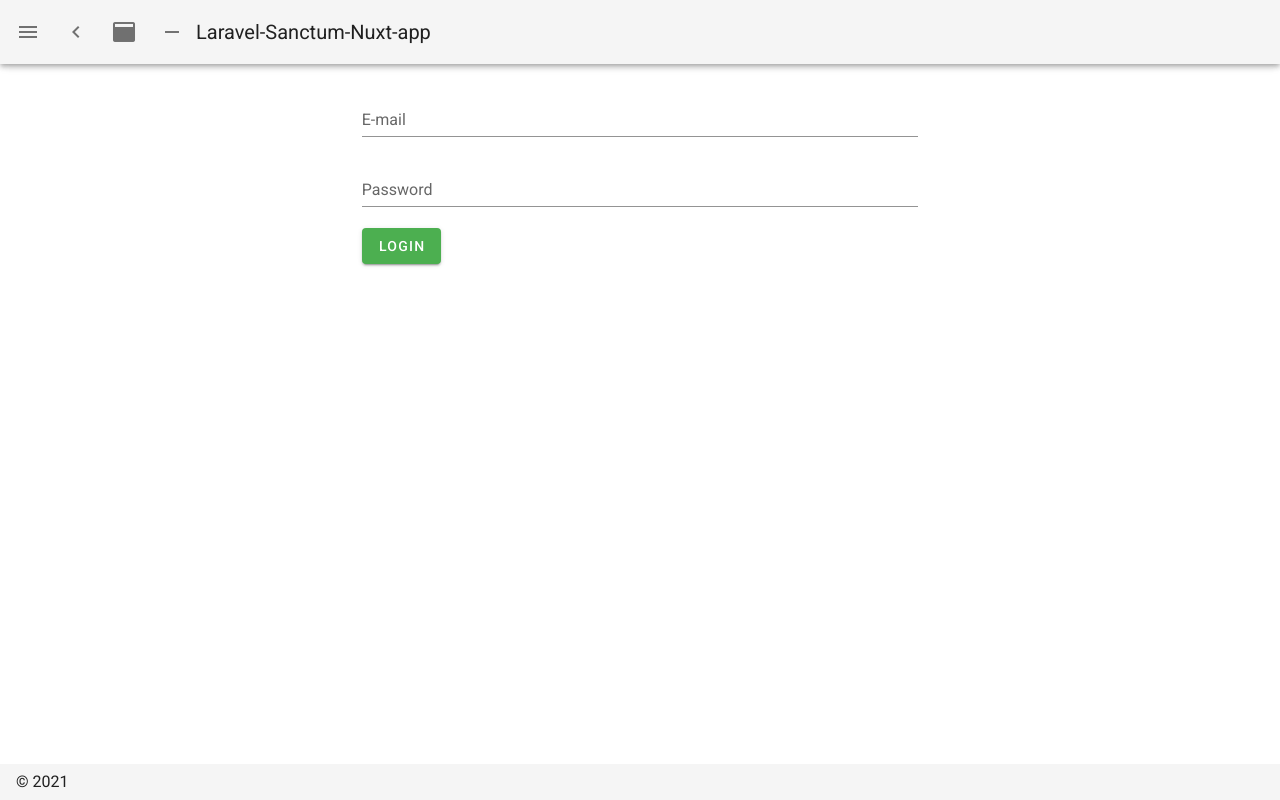
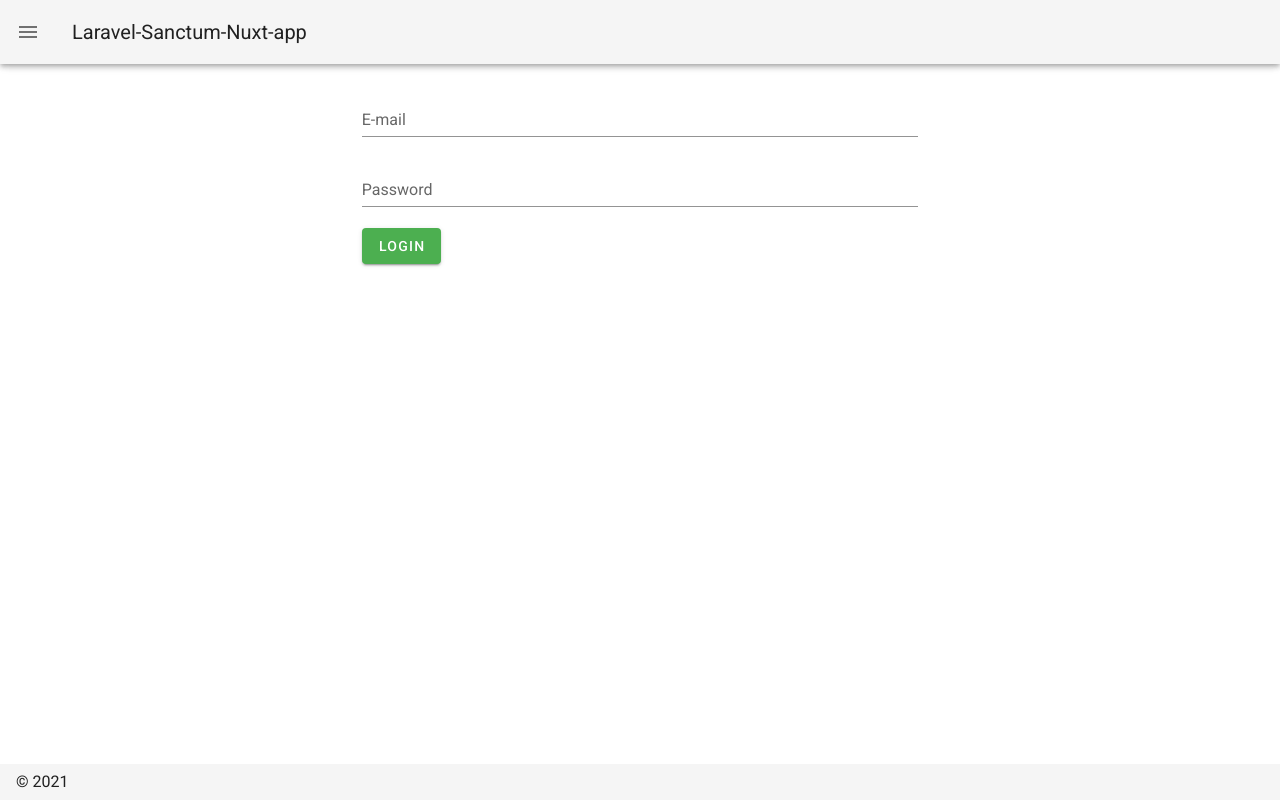
Before and after one commit to artybob/laravel-sanctum-nuxt-app, a Nuxt app: page /login in a window 1280 px wide. Built offline with nearby package versions, Linux system fonts and the light colour scheme.

Commit message:
updates snack

```diff
--- /dev/null
+++ b/components/helpers/Snack.vue
@@ -0,0 +1,50 @@
+<template>
+  <v-snackbar v-model="snackbar" :timeout="timeout" :color="snackColor"
+  >{{ alertMessage }}
+    <template v-slot:action="{ attrs }">
+      <v-btn color="white" text v-bind="attrs" @click="snackbar = false">
+        Close
+      </v-btn>
+    </template>
+  </v-snackbar>
+</template>
+
+<script>
+
+export default {
+  name: "Snack",
+  data() {
+    return {
+      dialog: false,
+      snackbar: false,
+      snackColor: "success",
+      alertMessage: "",
+      timeout: 10000,
+    };
+  },
+  created() {
+    this.$nuxt.$on('login-error', response => {
+      this.alertMessage = response;
+      this.alertSnack("error");
+    })
+  },
+  beforeDestroy() {
+    this.$nuxt.$off("api-error");
+  },
+  watch: {
+  },
+  methods: {
+    close() {
+      this.dialog = false;
+    },
+    alertSnack(snackColor) {
+      this.snackColor = snackColor;
+      this.snackbar = true;
+    },
+  }
+};
+</script>
+
+<style scoped>
+
+</style>
--- a/layouts/default.vue
+++ b/layouts/default.vue
@@ -30,29 +30,12 @@
       app
     >
       <v-app-bar-nav-icon @click.stop="drawer = !drawer"/>
-      <v-btn
-        icon
-        @click.stop="miniVariant = !miniVariant"
-      >
-        <v-icon>mdi-{{ `chevron-${miniVariant ? 'right' : 'left'}` }}</v-icon>
-      </v-btn>
-      <v-btn
-        icon
-        @click.stop="clipped = !clipped"
-      >
-        <v-icon>mdi-application</v-icon>
-      </v-btn>
-      <v-btn
-        icon
-        @click.stop="fixed = !fixed"
-      >
-        <v-icon>mdi-minus</v-icon>
-      </v-btn>
       <v-toolbar-title v-text="title"/>
     </v-app-bar>
     <v-main>
       <v-container>
         <Nuxt/>
+        <Snack></Snack>
       </v-container>
     </v-main>
     <v-footer
@@ -66,7 +49,9 @@
 </template>
 
 <script>
+import Snack from "@/components/helpers/Snack";
 export default {
+  components: {Snack},
   data() {
     return {
       user: this.$auth.user?.data,
--- a/pages/index.vue
+++ b/pages/index.vue
@@ -13,7 +13,6 @@
           <h1 v-if="this.$auth.user">
             Hi {{ this.$auth.user.name }}
           </h1>
-          <a href="#" @click.prevent="logout">Logout</a>
         </v-card-text>
         <v-card-actions>
           <v-spacer/>
@@ -36,13 +35,7 @@ export default {
     return {
     }
   },
-  middleware: 'auth',
   methods: {
-    async logout() {
-      await this.$auth.logout()
-
-      this.$router.push('/login')
-    },
   },
 }
 </script>
--- a/pages/inspire.vue
+++ b/pages/inspire.vue
@@ -17,3 +17,15 @@
     </v-col>
   </v-row>
 </template>
+
+<script>
+export default {
+  data() {
+    return {
+    }
+  },
+  middleware: 'auth',
+  methods: {
+  },
+}
+</script>
--- a/pages/login.vue
+++ b/pages/login.vue
@@ -67,6 +67,7 @@
 </template>
 
 <script>
+
 export default {
   name: "login",
   data: () => ({
@@ -106,12 +107,15 @@ export default {
           email: this.user.email,
           password: this.user.password,
         },
+      }).catch((err) => {
+        $nuxt.$emit('login-error', err.response.data.message)
       })
 
       this.$router.push('/')
     },
   },
 }
+
 </script>
 
 <style scoped>
```
Also changed, not shown: 1 other file (tests, documents, lock files or other folders).
